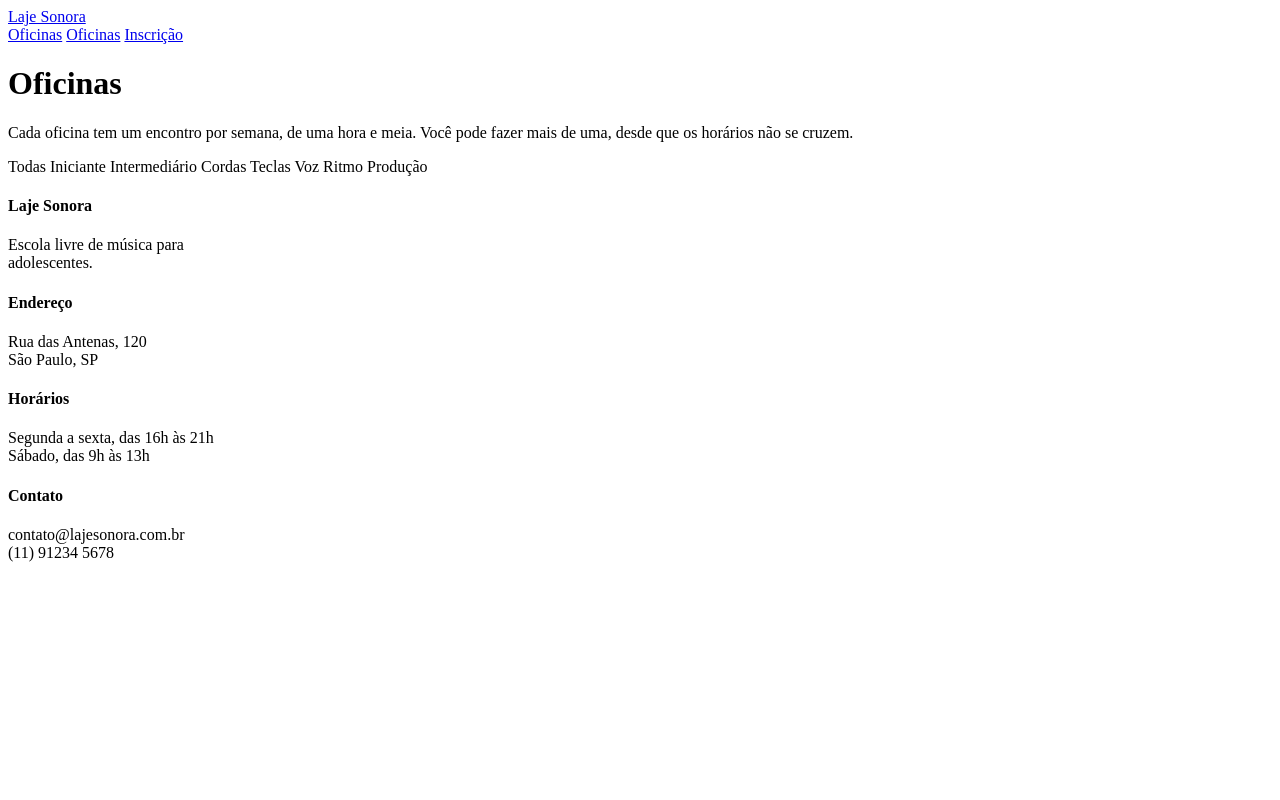
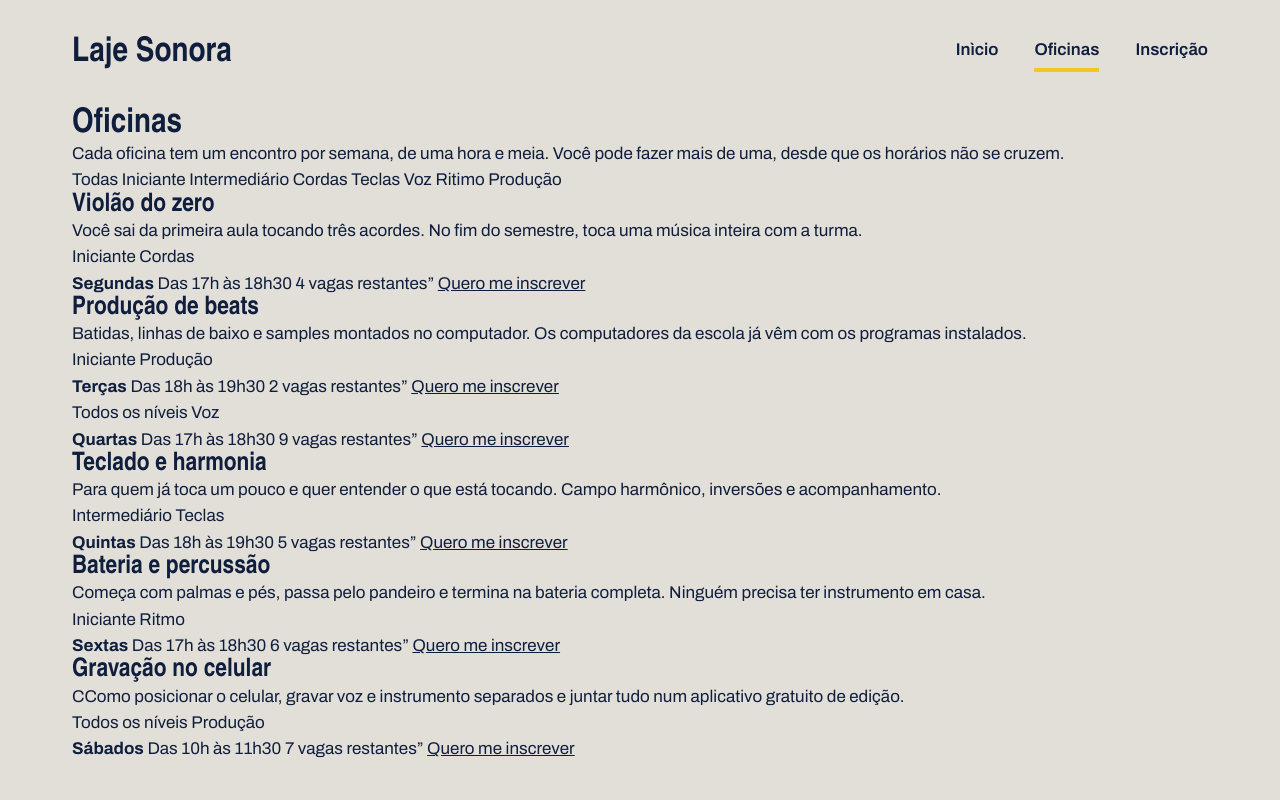
Before and after one commit to cindyvieira11tic/laje_sonora, a plain HTML site: page oficinas.html in a window 1280 px wide. Shown: the top 800 px of the page. Drawn offline with Linux system fonts and the light colour scheme; a web font is replaced by a local one.

Commit message:
HTML da página de oficinas

```diff
--- a/oficinas.css
+++ b/oficinas.css
@@ -0,0 +1,117 @@
+* {
+    margin: 0;
+    padding: 0;
+    box-sizing: border-box;
+}
+
+:root {
+    --concreto: #E2DFD8;
+    --concreto-escuro: #CBC7BE;
+    --tinta: #0F1E3D;
+    --caixa-dagua: #1F5FBF;
+    --fita: #F3C623;
+    --branco: #FFFFFF;
+
+    --fonte-cartaz: "Big Shoulders", "Arial Narrow", sans-serif;
+    --fonte-texto: "Archivo", Arial, sans-serif;
+
+}
+
+body {
+    background: var(--concreto);
+    color: var(--tinta);
+    font-family: var(--fonte-texto);
+    font-size: 17px;
+    line-height: 1.55;
+}
+
+a {
+    color: inherit;
+}
+
+h1, h2, h3 {
+    font-family: var(--fonte-cartaz);
+    font-weight: 900;
+    line-height: 0.95;
+}
+
+.conteudo {
+    max-width: 1200px;
+    margin-inline: auto;
+    padding-inline: 32px;
+}
+
+
+.topo {
+    padding-block: 28px;
+    display: flex;
+    justify-content: space-between;
+    align-items: center;
+}
+
+.logo {
+    font-family: var(--fonte-cartaz);
+    font-size: 34px;
+    font-weight: 900;
+    text-decoration: none;
+}
+
+.menu {
+    display: flex;
+    gap: 36px;
+}
+
+.menu a {
+    font-weight: 600;
+    text-decoration: none;
+    padding-bottom: 4px;
+    border-bottom: 4px solid transparent;
+}
+
+.menu a:hover {
+    border-bottom-color: var(--tinta);
+}
+
+.menu a.atual {
+    border-bottom-color: var(--fita);
+}
+
+
+.foto {
+    background: var(--concreto-escuro);
+}
+
+.foto-azul {
+    background: var(--caixa-dagua);
+}
+
+.foto-amarela {
+    background: var(--fita);
+}
+
+.foto-tinta {
+    background: var(--tinta);
+}
+
+.rodape {
+    margin-top: 120px;
+    background: var(--tinta);
+    color: var(--concreto);
+    padding-block: 56px;
+}
+
+.rodape-colunas {
+    display: flex;
+    gap: 40px;
+}
+
+.rodape-coluna {
+    flex: 1;
+}
+
+.rodape h4 {
+    font-family: var(--fonte-cartaz);
+    font-size: 28px;
+    color: var(--fita);
+    margin-bottom: 12px;
+}
--- a/oficinas.html
+++ b/oficinas.html
@@ -1,32 +1,34 @@
 <!DOCTYPE html>
-<html lang="pt-br">
+<html lang"pt-BR">
 <head>
-    <meta charset="UTF-8">
-    <link rel="stylesheet" href="./oficinas.css">
     <link rel="preconnect" href="https://fonts.googleapis.com">
 <link rel="preconnect" href="https://fonts.gstatic.com" crossorigin>
-    <link href="https://fonts.googleapis.com/css2?family=Big+Shoulders:opsz,wght@10..72,100..900&display=swap" rel="stylesheet"><link rel="preconnect" href="https://fonts.googleapis.com">
+<link href="https://fonts.googleapis.com/css2?family=Big+Shoulders:opsz,wght@10..72,100..900&display=swap" rel="stylesheet">
+
+<link rel="preconnect" href="https://fonts.googleapis.com">
 <link rel="preconnect" href="https://fonts.gstatic.com" crossorigin>
 <link href="https://fonts.googleapis.com/css2?family=Archivo:ital,wght@0,100..900;1,100..900&family=Big+Shoulders:opsz,wght@10..72,100..900&display=swap" rel="stylesheet">
+
+    <link rel="stylesheet" href="oficinas.css">
+    <meta charset="UTF-8">
     <meta name="viewport" content="width=device-width, initial-scale=1.0">
-    <title>Laje Sonora  Oficinas</title>
-
+    <title>Laje Sonora | Oficinas</title>
 </head>
 <body>
     <header class="conteudo topo">
         <a href="index.html" class="logo">Laje Sonora</a>
 
         <nav class="menu">
-            <a href="./index.html" class="">Oficinas</a>
-            <a href="./oficinas.html">Oficinas</a>
+            <a href="./index.html">Inìcio</a>
+            <a href="./oficinas.html" class="atual">Oficinas</a>
             <a href="./inscricao.html">Inscrição</a>
         </nav>
     </header>
 
-    <main>
-       <div class="conteudo">
+    <main class="conteudo">
        <h1 class="titulo-pagina">Oficinas</h1>
        <p class="subtitulo-pagina">Cada oficina tem um encontro por semana, de uma hora e meia. Você pode fazer mais de uma, desde que os horários não se cruzem.</p>
+
        <div class="filtros">
         <span class="filtro ativo">Todas</span>
         <span class="filtro">Iniciante</span>
@@ -34,9 +36,8 @@
         <span class="filtro">Cordas</span>
         <span class="filtro">Teclas</span>
         <span class="filtro">Voz</span>
-            <span class="filtro">Ritmo</span>
-            <span class="filtros">Produção</span>
-        </div>
+        <span class="filtro">Ritimo</span>
+        <span class="filtro">Produção</span>
        </div>
 
        <div class="lista">
@@ -44,15 +45,131 @@
             <div class="foto foto-azul">
 
             </div>
-            <div class="oficina-texto"></div>
+
+            <div class="oficina-texto">
+                <h2>Violão do zero</h2>
+                <p>Você sai da primeira aula tocando três acordes. No fim do semestre, toca uma música inteira com a turma.</p>
+
+                <div class="etiquetas">
+                    <span class="etiqueta">Iniciante</span>
+                    <span class="etiqueta">Cordas</span>
+                </div>
+            </div>
+
+            <div class="oficina-detalhes">
+                <strong>Segundas</strong>
+                <span>Das 17h às 18h30</span>
+                <span>4 vagas restantes”</span>
+                <a href="./inscricao.html">Quero me inscrever</a>
+            </div>
         </article>
+
+        <article class="oficina">
+            <div class="foto foto-amarela"> </div>
+            <div class="oficina-texto">
+                <h2>Produção de beats</h2>
+
+                <p>Batidas, linhas de baixo e samples montados no computador. Os computadores da escola já vêm com os programas instalados.</p>
+
+                <div class="etiquetas">
+                    <span class="etiqueta">Iniciante</span>
+                    <span class="etiqueta">Produção</span>
+                </div>
+            </div>
+
+            <div class="oficina-detalhes">
+                <strong>Terças</strong>
+                <span>Das 18h às 19h30</span>
+                <span>2 vagas restantes”</span>
+                <a href="./inscricao.html">Quero me inscrever</a>
+            </div>
+        </article>
+
+
+                <div class="etiquetas">
+                    <span class="etiqueta">Todos os níveis</span>
+                    <span class="etiqueta">Voz</span>
+                </div>
+            </div>
+
+            <div class="oficina-detalhes">
+                <strong>Quartas</strong>
+                <span>Das 17h às 18h30</span>
+                <span>9 vagas restantes”</span>
+                <a href="./inscricao.html">Quero me inscrever</a>
+            </div>
+        </article>
+
+        <article class="oficina">
+            <div class="foto"> </div>
+            <div class="oficina-texto">
+                <h2>Teclado e harmonia</h2>
+
+                <p>Para quem já toca um pouco e quer entender o que está tocando. Campo harmônico, inversões e acompanhamento.</p>
+
+                <div class="etiquetas">
+                    <span class="etiqueta">Intermediário</span>
+                    <span class="etiqueta">Teclas</span>
+                </div>
+            </div>
+
+            <div class="oficina-detalhes">
+                <strong>Quintas</strong>
+                <span>Das 18h às 19h30</span>
+                <span>5 vagas restantes”</span>
+                <a href="./inscricao.html">Quero me inscrever</a>
+            </div>
+        </article>
+
+        <article class="oficina">
+            <div class="foto foto-azul"> </div>
+            <div class="oficina-texto">
+                <h2>Bateria e percussão</h2>
+
+                <p>Começa com palmas e pés, passa pelo pandeiro e termina na bateria completa. Ninguém precisa ter instrumento em casa.</p>
+
+                <div class="etiquetas">
+                    <span class="etiqueta">Iniciante</span>
+                    <span class="etiqueta">Ritmo</span>
+                </div>
+            </div>
+
+            <div class="oficina-detalhes">
+                <strong>Sextas</strong>
+                <span>Das 17h às 18h30</span>
+                <span>6 vagas restantes”</span>
+                <a href="./inscricao.html">Quero me inscrever</a>
+            </div>
+        </article>
+
+        <article class="oficina">
+            <div class="foto foto-amarela"> </div>
+            <div class="oficina-texto">
+                <h2>Gravação no celular</h2>
+
+                <p>CComo posicionar o celular, gravar voz e instrumento separados e juntar tudo num aplicativo gratuito de edição.</p>
+
+                <div class="etiquetas">
+                    <span class="etiqueta">Todos os níveis</span>
+                    <span class="etiqueta">Produção</span>
+                </div>
+            </div>
+
+            <div class="oficina-detalhes">
+                <strong>Sábados</strong>
+                <span>Das 10h às 11h30</span>
+                <span>7 vagas restantes”</span>
+                <a href="./inscricao.html">Quero me inscrever</a>
+            </div>
+        </article>
+
        </div>
     </main>
     <footer class="rodape">
         <div class="conteudo rodape-colunas">
             <div class="rodape-coluna">
                 <h4>Laje Sonora</h4>
-            <p>Escola livre de música para <br>adolescentes.</p>
+                <p>Escola livre de música para <br> adolescentes.</p>
             </div>
             <div class="rodape-coluna">
                 <h4>Endereço</h4>
@@ -64,9 +181,9 @@
             </div>
             <div class="rodape-coluna">
                 <h4>Contato</h4>
-            <p>contato@lajesonora.com.br<br>(11) 91234 5678</p>
+                <p>contato@lajesonora.com.br <br> (11) 91234 5678</p>
             </div>
-
+        </div>
     </footer>
 </body>
 </html>
```
Lines whose indentation alone changed are shown as unchanged.
